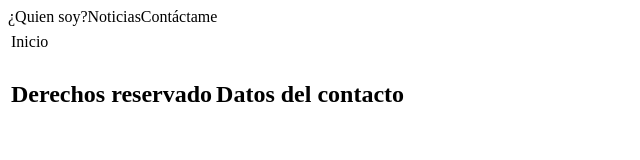
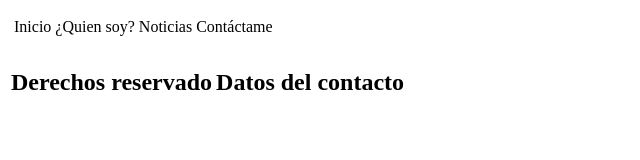
Before and after one commit to BochitoMx/DEMO2, a plain HTML site: page index.html in a window 1280 px wide. Shown: the whole page, without its empty margins (0-640 px from the left). Drawn offline with Linux system fonts and the light colour scheme.

Commit message:
VERSION 3

```diff
--- a/index.html
+++ b/index.html
@@ -12,10 +12,14 @@
         </tr>
         <tr>
             <td>
-                <a href=""></a>Inicio</td>
-                <a href=""></a>¿Quien soy?</td>
-                <a href=""></a>Noticias</td>
-                <a href=""></a>Contáctame</td>
+                <table>
+                    <tr>
+                        <td><a href=""></a>Inicio</td>
+                        <td><a href=""></a>¿Quien soy?</td>
+                        <td><a href=""></a>Noticias</td>
+                        <td><a href=""></a>Contáctame</td>
+                    </tr>
+                </table>
             </td>
         </tr>
         <tr>
@@ -34,6 +38,5 @@
         <tr>
             <td></td>
         </tr>
-
 </body>
 </html>
```
